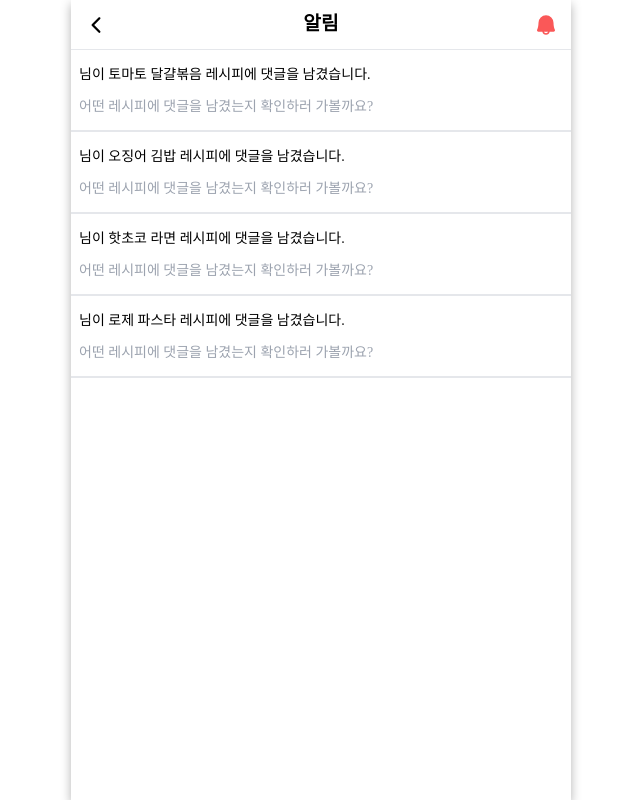
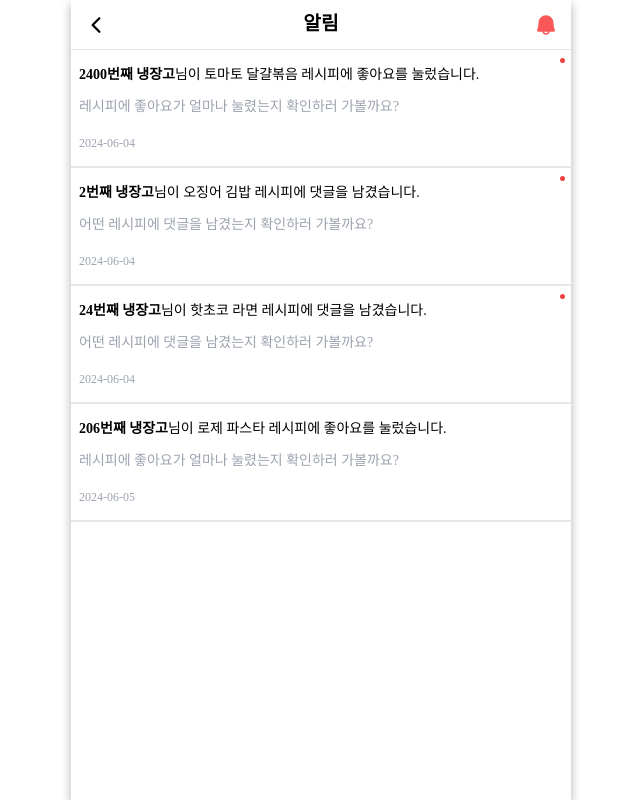
Before and after one commit to OZ-Coding-School/oz_02_main-001-FE, a React (Vite) app: page /notice in a window 1280 px wide. Shown: the whole page, without its empty margins (319-959 px from the left). Built offline with nearby package versions, Linux system fonts and the light colour scheme; a web font is replaced by a local one.

Commit message:
Chore: 수정된 데이터에 따라 데이터명 수정

```diff
--- a/src/pages/NotificationPage/page/index.tsx
+++ b/src/pages/NotificationPage/page/index.tsx
@@ -12,36 +12,32 @@ const NotificationPage = () => {
 
   const dummyData: NotificationType[] = [
     {
-      id: 1,
-      user: "24번째 냉장고",
+      nickname: "2400번째 냉장고",
       title: "토마토 달걀볶음",
-      like: "좋아요를 눌렀어요!",
-      reply: "댓글을 남겼어요!",
-      isRead: false,
+      type: "like",
+      status: 1,
+      date: "2024-06-04",
     },
     {
-      id: 2,
-      user: "2번째 냉장고",
+      nickname: "2번째 냉장고",
       title: "오징어 김밥",
-      like: "좋아요를 눌렀어요!",
-      reply: "댓글을 남겼어요!",
-      isRead: false,
+      type: "comment",
+      status: 1,
+      date: "2024-06-04",
     },
     {
-      id: 3,
-      user: "24번째 냉장고",
+      nickname: "24번째 냉장고",
       title: "핫초코 라면",
-      like: "좋아요를 눌렀어요",
-      reply: "댓글을 남겼어요",
-      isRead: false,
+      type: "comment",
+      status: 1,
+      date: "2024-06-04",
     },
     {
-      id: 4,
-      user: "206번째 냉장고",
+      nickname: "206번째 냉장고",
       title: "로제 파스타",
-      like: "좋아요를 눌렀어요",
-      reply: "댓글을 남겼어요",
-      isRead: true,
+      type: "like",
+      status: 0,
+      date: "2024-06-05",
     },
   ];
 
@@ -49,7 +45,7 @@ const NotificationPage = () => {
     <div>
       <Header hasBackBtn={true} title="알림" hasBell={true} handleBackBtnClick={handleClick} />
       {dummyData.map((notice) => (
-        <NotificationItem key={notice.id} notice={notice} />
+        <NotificationItem key={notice.title} notice={notice} />
       ))}
     </div>
   );
```
